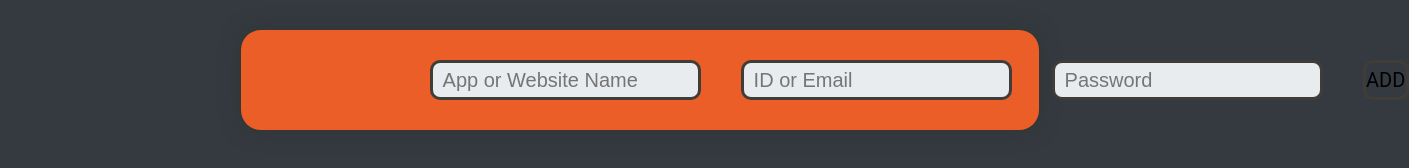
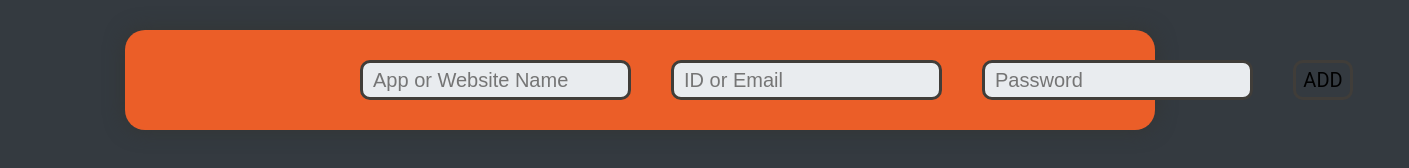
Before and after one commit to TahaDark/PassLib, a plain HTML site: page index.html in a window 1280 px wide. Shown: the whole page, 1409 px wide, since content can reach past the window. Drawn offline with Linux system fonts and the light colour scheme.

Commit message:
change width of header box

```diff
--- a/css/app.css
+++ b/css/app.css
@@ -16,7 +16,7 @@ a {
 
 header {
     background-color: #eb5e28;
-    width: 60%;
+    max-width: 1000px;
     height: 100px;
     padding: 0 15px;
     margin: 0 auto;
```
